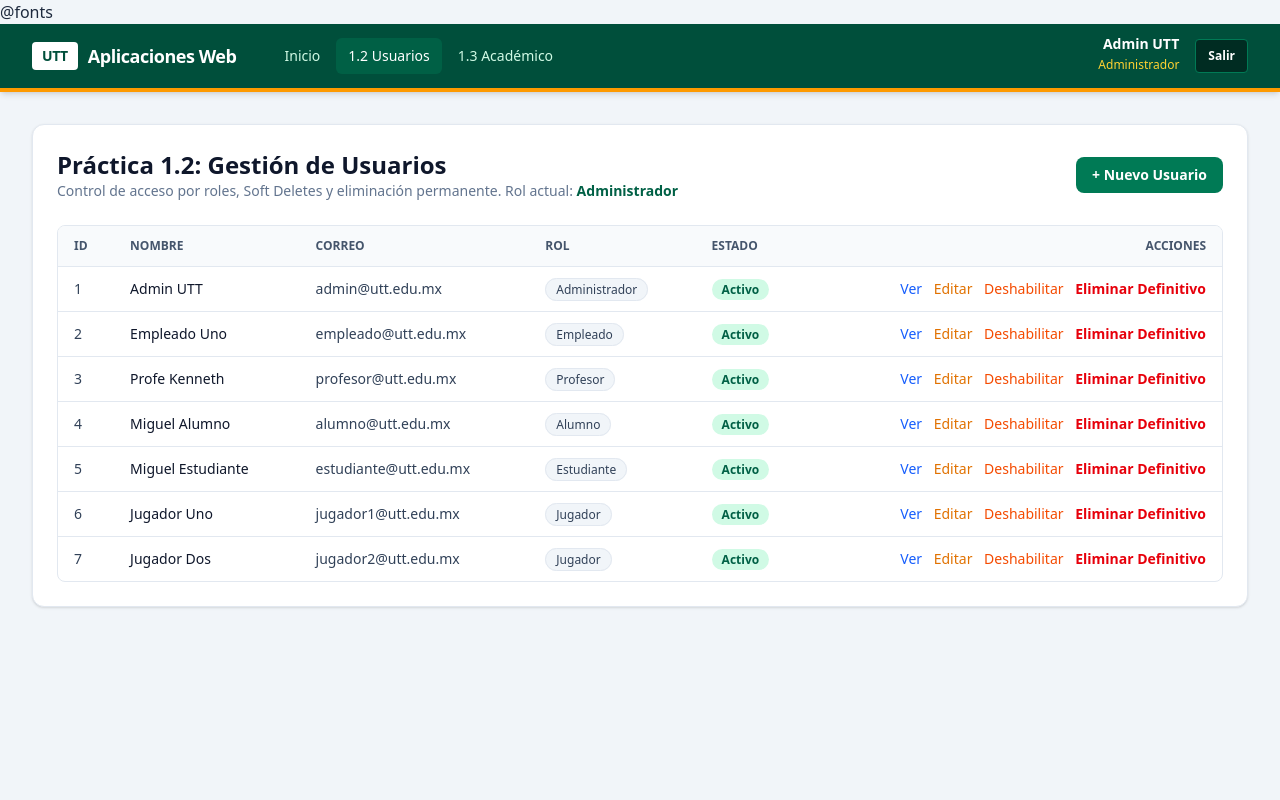
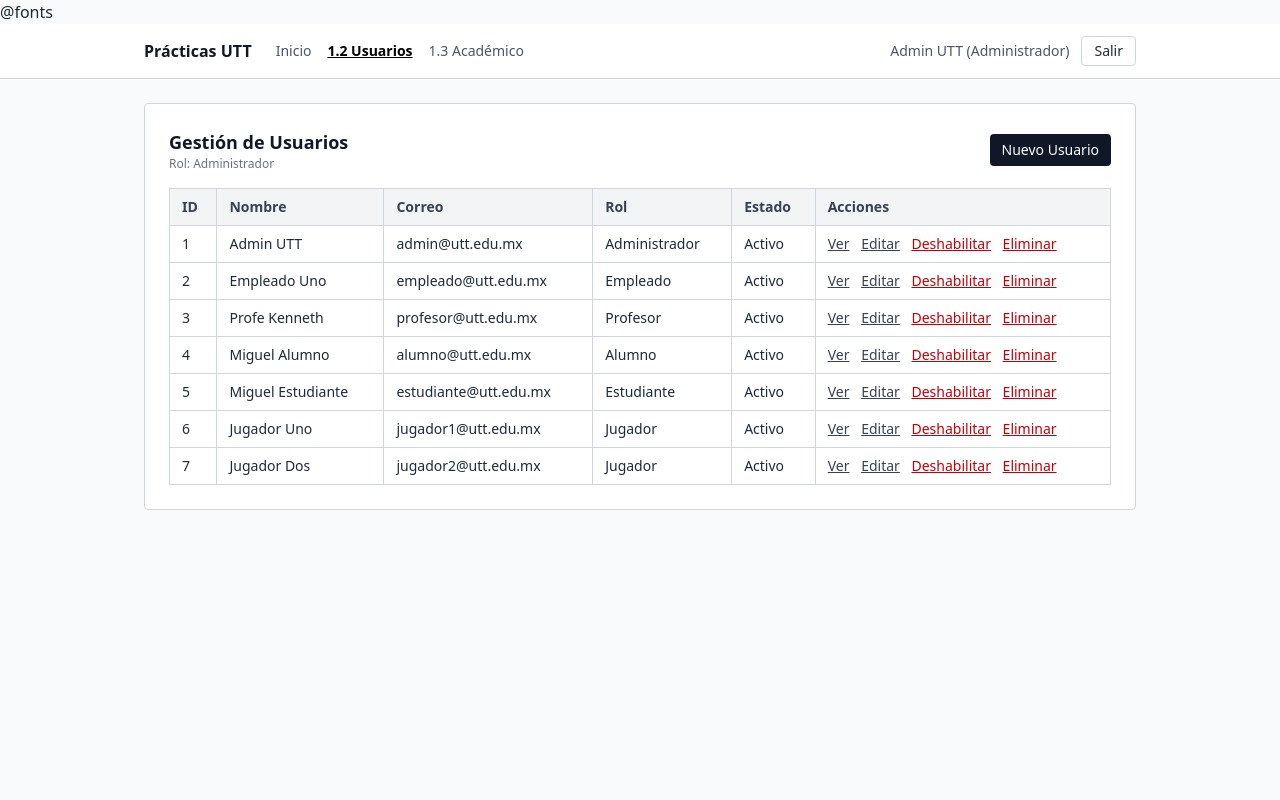
Before and after one commit to migueelgut/practicas-utt, a Laravel app: page /usuarios in a window 1280 px wide. Run offline with Laravel 12, Linux system fonts and the light colour scheme; a user stored in the database is signed in; data comes from the database, SQL or seed files in the repository; style sheets or scripts are compiled from the project's sources; some libraries are stand-ins or nearby versions.

Commit message:
diseno limpio

```diff
--- a/resources/views/components/layouts/app.blade.php
+++ b/resources/views/components/layouts/app.blade.php
@@ -4,85 +4,72 @@
 <html lang="es">
 <head>
     @include('partials.head')
-    <title>{{ $title }} - UTT</title>
+    <title>{{ $title }}</title>
 </head>
-<body class="min-h-screen bg-slate-100 text-slate-800 font-sans antialiased">
-    <!-- Barra de navegación superior estilo Portal Universitario -->
-    <nav class="bg-emerald-900 text-white shadow-md border-b-4 border-amber-500">
-        <div class="max-w-7xl mx-auto px-4 sm:px-6 lg:px-8">
-            <div class="flex justify-between h-16 items-center">
-                <!-- Logo y Título -->
-                <div class="flex items-center gap-3">
-                    <a href="{{ route('dashboard') }}" class="flex items-center gap-2.5 font-bold text-lg tracking-tight">
-                        <span class="bg-white text-emerald-900 px-2.5 py-1 rounded font-black text-sm">UTT</span>
-                        <span>Aplicaciones Web</span>
+<body class="bg-gray-50 text-gray-800 antialiased">
+    <header class="bg-white border-b border-gray-300">
+        <div class="max-w-5xl mx-auto px-4 py-3 flex flex-wrap justify-between items-center gap-4">
+            <div class="flex items-center gap-6">
+                <a href="{{ route('dashboard') }}" class="font-bold text-gray-900">
+                    Prácticas UTT
                 </a>
 
-                    <!-- Enlaces de las Prácticas -->
-                    <div class="hidden md:flex items-center space-x-1 ml-6">
+                <nav class="flex items-center gap-4 text-sm">
                     <a href="{{ route('dashboard') }}"
-                           class="px-3 py-2 rounded-md text-sm font-medium {{ request()->routeIs('dashboard') ? 'bg-emerald-800 text-white' : 'text-emerald-100 hover:bg-emerald-800/60' }}">
+                       class="{{ request()->routeIs('dashboard') ? 'font-semibold text-black underline' : 'text-gray-600 hover:text-black' }}">
                         Inicio
                     </a>
 
                     @if(in_array(auth()->user()->role, ['Administrador', 'Empleado']))
                         <a href="{{ route('usuarios.index') }}"
-                               class="px-3 py-2 rounded-md text-sm font-medium {{ request()->routeIs('usuarios.*') ? 'bg-emerald-800 text-white' : 'text-emerald-100 hover:bg-emerald-800/60' }}">
+                           class="{{ request()->routeIs('usuarios.*') ? 'font-semibold text-black underline' : 'text-gray-600 hover:text-black' }}">
                             1.2 Usuarios
                         </a>
                     @endif
 
                     @if(Route::has('academico.index') && in_array(auth()->user()->role, ['Administrador', 'Profesor', 'Alumno']))
                         <a href="{{ route('academico.index') }}"
-                               class="px-3 py-2 rounded-md text-sm font-medium {{ request()->routeIs('academico.*') ? 'bg-emerald-800 text-white' : 'text-emerald-100 hover:bg-emerald-800/60' }}">
+                           class="{{ request()->routeIs('academico.*') ? 'font-semibold text-black underline' : 'text-gray-600 hover:text-black' }}">
                             1.3 Académico
                         </a>
                     @endif
 
                     @if(Route::has('productos.index') && in_array(auth()->user()->role, ['Administrador', 'Empleado']))
                         <a href="{{ route('productos.index') }}"
-                               class="px-3 py-2 rounded-md text-sm font-medium {{ request()->routeIs('productos.*') ? 'bg-emerald-800 text-white' : 'text-emerald-100 hover:bg-emerald-800/60' }}">
+                           class="{{ request()->routeIs('productos.*') ? 'font-semibold text-black underline' : 'text-gray-600 hover:text-black' }}">
                             1.4 Productos
                         </a>
                     @endif
 
                     @if(Route::has('equipos.index') && in_array(auth()->user()->role, ['Administrador', 'Estudiante']))
                         <a href="{{ route('equipos.index') }}"
-                               class="px-3 py-2 rounded-md text-sm font-medium {{ request()->routeIs('equipos.*') ? 'bg-emerald-800 text-white' : 'text-emerald-100 hover:bg-emerald-800/60' }}">
+                           class="{{ request()->routeIs('equipos.*') ? 'font-semibold text-black underline' : 'text-gray-600 hover:text-black' }}">
                             1.5 Equipos
                         </a>
                     @endif
 
                     @if(Route::has('gato.index') && in_array(auth()->user()->role, ['Administrador', 'Jugador']))
                         <a href="{{ route('gato.index') }}"
-                               class="px-3 py-2 rounded-md text-sm font-medium {{ request()->routeIs('gato.*') ? 'bg-emerald-800 text-white' : 'text-emerald-100 hover:bg-emerald-800/60' }}">
+                           class="{{ request()->routeIs('gato.*') ? 'font-semibold text-black underline' : 'text-gray-600 hover:text-black' }}">
                             1.6 Gato
                         </a>
                     @endif
-                    </div>
+                </nav>
             </div>
 
-                <!-- Usuario y Cerrar Sesión -->
-                <div class="flex items-center gap-4">
-                    <div class="text-right hidden sm:block">
-                        <p class="text-sm font-semibold leading-none">{{ auth()->user()->name }}</p>
-                        <span class="text-xs text-amber-300 font-medium">{{ auth()->user()->role }}</span>
-                    </div>
-
+            <div class="flex items-center gap-3 text-sm">
+                <span class="text-gray-600">{{ auth()->user()->name }} ({{ auth()->user()->role }})</span>
                 <form method="POST" action="{{ route('logout') }}">
                     @csrf
-                        <button type="submit"
-                            class="bg-emerald-950 hover:bg-red-700 text-white text-xs font-semibold px-3 py-2 rounded border border-emerald-700 transition cursor-pointer">
+                    <button type="submit" class="px-3 py-1 border border-gray-300 rounded bg-white hover:bg-gray-100 text-gray-800 cursor-pointer">
                         Salir
                     </button>
                 </form>
             </div>
         </div>
-        </div>
-    </nav>
+    </header>
 
-    <!-- Contenido Principal -->
-    <main class="max-w-7xl mx-auto py-8 px-4 sm:px-6 lg:px-8">
+    <main class="max-w-5xl mx-auto px-4 py-6">
         {{ $slot }}
     </main>
 
--- a/resources/views/usuarios/index.blade.php
+++ b/resources/views/usuarios/index.blade.php
@@ -1,75 +1,64 @@
 <x-layouts.app title="Gestión de Usuarios">
-    <div class="bg-white rounded-xl shadow-sm border border-slate-200 p-6">
-        <div class="flex flex-col sm:flex-row sm:items-center sm:justify-between gap-4 mb-6">
+    <div class="bg-white border border-gray-300 rounded p-6">
+        <div class="flex justify-between items-center mb-4">
             <div>
-                <h1 class="text-2xl font-bold text-slate-900">Práctica 1.2: Gestión de Usuarios</h1>
-                <p class="text-sm text-slate-500">
-                    Control de acceso por roles, Soft Deletes y eliminación permanente. Rol actual: <strong class="text-emerald-800">{{ auth()->user()->role }}</strong>
-                </p>
+                <h1 class="text-lg font-bold text-gray-900">Gestión de Usuarios</h1>
+                <p class="text-xs text-gray-500">Rol: {{ auth()->user()->role }}</p>
             </div>
-            <a href="{{ route('usuarios.create') }}" class="px-4 py-2 bg-emerald-700 hover:bg-emerald-800 text-white rounded-lg text-sm font-semibold transition">
-                + Nuevo Usuario
+            <a href="{{ route('usuarios.create') }}" class="px-3 py-1.5 bg-gray-900 text-white rounded text-sm hover:bg-gray-800">
+                Nuevo Usuario
             </a>
         </div>
 
         @if(session('success'))
-            <div class="mb-4 p-3 rounded-lg bg-emerald-50 text-emerald-800 border border-emerald-200 text-sm">
+            <div class="mb-4 p-2.5 border border-gray-300 bg-gray-100 text-sm text-gray-800 rounded">
                 {{ session('success') }}
             </div>
         @endif
         @if(session('error'))
-            <div class="mb-4 p-3 rounded-lg bg-red-50 text-red-800 border border-red-200 text-sm">
+            <div class="mb-4 p-2.5 border border-red-300 bg-red-50 text-sm text-red-700 rounded">
                 {{ session('error') }}
             </div>
         @endif
 
-        <div class="overflow-x-auto rounded-lg border border-slate-200">
-            <table class="w-full text-sm text-left text-slate-700">
-                <thead class="bg-slate-50 text-slate-600 text-xs uppercase border-b border-slate-200">
+        <div class="overflow-x-auto">
+            <table class="w-full text-sm text-left border-collapse border border-gray-300">
+                <thead class="bg-gray-100 text-gray-700">
                     <tr>
-                        <th class="px-4 py-3">ID</th>
-                        <th class="px-4 py-3">Nombre</th>
-                        <th class="px-4 py-3">Correo</th>
-                        <th class="px-4 py-3">Rol</th>
-                        <th class="px-4 py-3">Estado</th>
-                        <th class="px-4 py-3 text-right">Acciones</th>
+                        <th class="border border-gray-300 px-3 py-2">ID</th>
+                        <th class="border border-gray-300 px-3 py-2">Nombre</th>
+                        <th class="border border-gray-300 px-3 py-2">Correo</th>
+                        <th class="border border-gray-300 px-3 py-2">Rol</th>
+                        <th class="border border-gray-300 px-3 py-2">Estado</th>
+                        <th class="border border-gray-300 px-3 py-2">Acciones</th>
                     </tr>
                 </thead>
-                <tbody class="divide-y divide-slate-200">
+                <tbody>
                     @foreach($users as $u)
-                        <tr class="{{ $u->trashed() ? 'bg-red-50/60 text-slate-400' : 'hover:bg-slate-50' }}">
-                            <td class="px-4 py-3">{{ $u->id }}</td>
-                            <td class="px-4 py-3 font-medium text-slate-900">{{ $u->name }}</td>
-                            <td class="px-4 py-3">{{ $u->email }}</td>
-                            <td class="px-4 py-3">
-                                <span class="px-2.5 py-0.5 text-xs font-medium rounded-full bg-slate-100 text-slate-700 border border-slate-200">
-                                    {{ $u->role }}
-                                </span>
+                        <tr class="{{ $u->trashed() ? 'bg-gray-100 text-gray-400' : '' }}">
+                            <td class="border border-gray-300 px-3 py-2">{{ $u->id }}</td>
+                            <td class="border border-gray-300 px-3 py-2">{{ $u->name }}</td>
+                            <td class="border border-gray-300 px-3 py-2">{{ $u->email }}</td>
+                            <td class="border border-gray-300 px-3 py-2">{{ $u->role }}</td>
+                            <td class="border border-gray-300 px-3 py-2">
+                                {{ $u->trashed() ? 'Deshabilitado' : 'Activo' }}
                             </td>
-                            <td class="px-4 py-3">
-                                @if($u->trashed())
-                                    <span class="px-2.5 py-0.5 text-xs font-semibold rounded-full bg-red-100 text-red-800">Deshabilitado (Soft Delete)</span>
-                                @else
-                                    <span class="px-2.5 py-0.5 text-xs font-semibold rounded-full bg-emerald-100 text-emerald-800">Activo</span>
-                                @endif
-                            </td>
-                            <td class="px-4 py-3 text-right space-x-2">
+                            <td class="border border-gray-300 px-3 py-2 space-x-2">
                                 @if(!$u->trashed())
-                                    <a href="{{ route('usuarios.show', $u) }}" class="text-blue-600 hover:underline font-medium">Ver</a>
-                                    <a href="{{ route('usuarios.edit', $u) }}" class="text-amber-600 hover:underline font-medium">Editar</a>
+                                    <a href="{{ route('usuarios.show', $u) }}" class="underline text-gray-700">Ver</a>
+                                    <a href="{{ route('usuarios.edit', $u) }}" class="underline text-gray-700">Editar</a>
 
-                                    {{-- Botones de eliminación visibles ÚNICAMENTE para Administrador --}}
                                     @if(auth()->user()->role === 'Administrador')
                                         <form action="{{ route('usuarios.destroy', $u) }}" method="POST" class="inline">
                                             @csrf @method('DELETE')
-                                            <button type="submit" class="text-orange-600 hover:underline font-medium" onclick="return confirm('¿Deshabilitar usuario (Soft Delete)?')">
+                                            <button type="submit" class="underline text-red-700 cursor-pointer" onclick="return confirm('¿Deshabilitar usuario?')">
                                                 Deshabilitar
                                             </button>
                                         </form>
                                         <form action="{{ route('usuarios.force-delete', $u->id) }}" method="POST" class="inline">
                                             @csrf @method('DELETE')
-                                            <button type="submit" class="text-red-600 hover:underline font-semibold" onclick="return confirm('¿Eliminar PERMANENTEMENTE de la base de datos?')">
-                                                Eliminar Definitivo
+                                            <button type="submit" class="underline text-red-700 cursor-pointer" onclick="return confirm('¿Eliminar definitivamente?')">
+                                                Eliminar
                                             </button>
                                         </form>
                                     @endif
@@ -77,12 +66,12 @@
                                     @if(auth()->user()->role === 'Administrador')
                                         <form action="{{ route('usuarios.restore', $u->id) }}" method="POST" class="inline">
                                             @csrf @method('PATCH')
-                                            <button type="submit" class="text-emerald-700 hover:underline font-semibold">Restaurar</button>
+                                            <button type="submit" class="underline text-gray-800 cursor-pointer">Restaurar</button>
                                         </form>
                                         <form action="{{ route('usuarios.force-delete', $u->id) }}" method="POST" class="inline">
                                             @csrf @method('DELETE')
-                                            <button type="submit" class="text-red-600 hover:underline font-medium" onclick="return confirm('¿Eliminar definitivamente?')">
-                                                Eliminar Definitivo
+                                            <button type="submit" class="underline text-red-700 cursor-pointer" onclick="return confirm('¿Eliminar definitivamente?')">
+                                                Eliminar
                                             </button>
                                         </form>
                                     @endif
```
Also changed, not shown: resources/views/academico/create.blade.php (+12 -18 lines), resources/views/academico/edit.blade.php (+11 -17 lines), resources/views/academico/index.blade.php (+30 -45 lines), resources/views/dashboard.blade.php (+25 -31 lines), resources/views/pages/auth/admin-verify.blade.php (+13 -21 lines), resources/views/usuarios/create.blade.php (+16 -20 lines), resources/views/usuarios/edit.blade.php (+45 -0 lines), resources/views/usuarios/show.blade.php (+7 -9 lines). Lines whose indentation alone changed are shown as unchanged.
